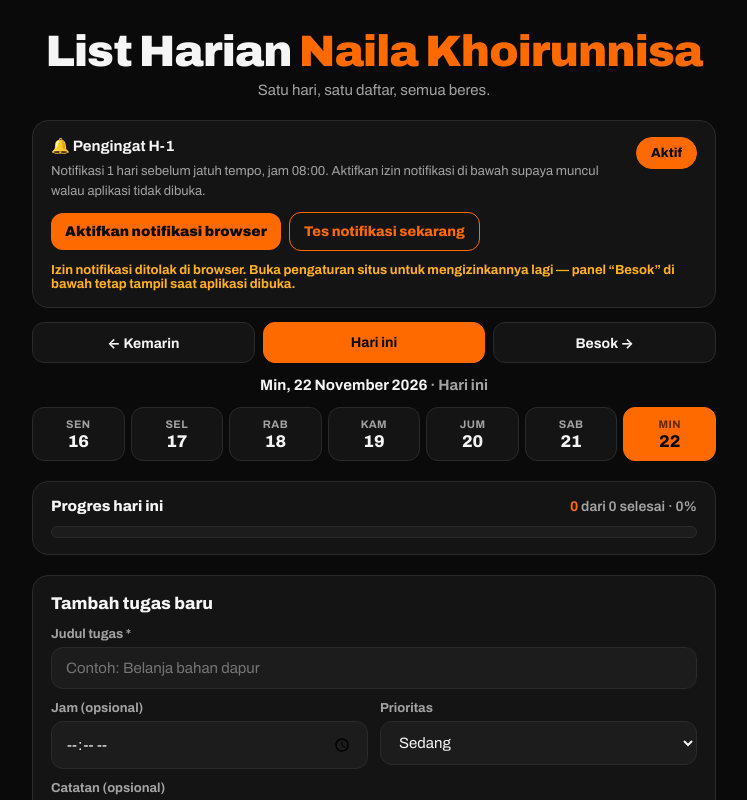
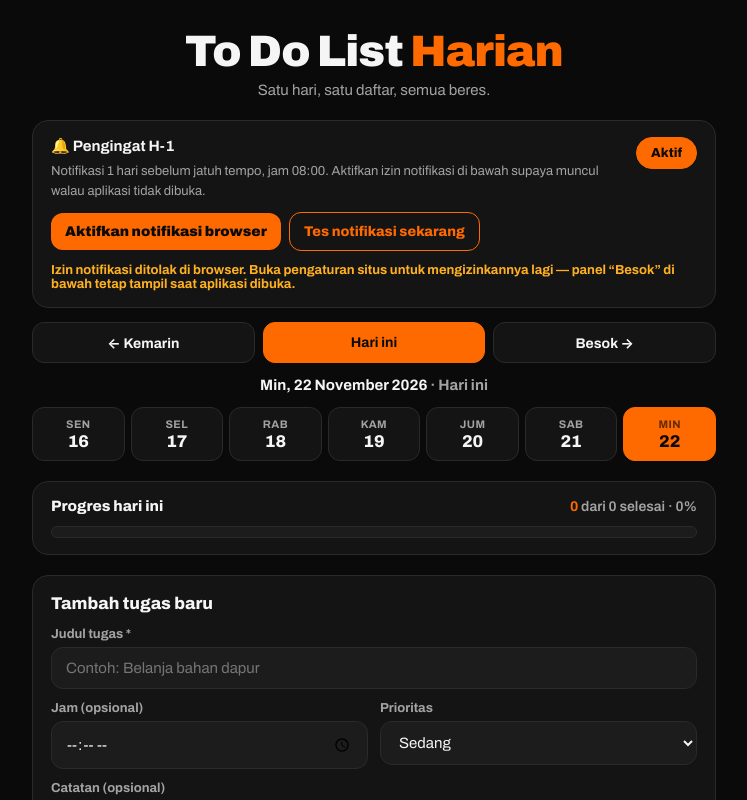
Before and after one commit to bagusalfian/coba, a Next.js app: page / in a window 1280 px wide. Shown: the top 800 px of the page, without its empty margins (266-1013 px from the left). Built offline with nearby package versions, Linux system fonts and the light colour scheme.

Commit message:
Ganti judul jadi To Do List Harian, hapus nama Naila Khoirunnisa

```diff
--- a/app/layout.jsx
+++ b/app/layout.jsx
@@ -1,7 +1,7 @@
 import './globals.css';
 
 export const metadata = {
-  title: 'List Harian Naila Khoirunnisa',
+  title: 'To Do List Harian',
   description: 'Daftar tugas harian — sederhana, cepat, tersimpan di perangkatmu.',
   manifest: '/manifest.webmanifest',
 };
--- a/app/page.jsx
+++ b/app/page.jsx
@@ -328,7 +328,7 @@ export default function Home() {
       <main className="app">
         <header className="header">
           <h1>
-            List Harian <span>Naila Khoirunnisa</span>
+            To Do List <span>Harian</span>
           </h1>
           <p className="tagline">Satu hari, satu daftar, semua beres.</p>
         </header>
@@ -341,7 +341,7 @@ export default function Home() {
     <main className="app">
       <header className="header">
         <h1>
-          List Harian <span>Naila Khoirunnisa</span>
+          To Do List <span>Harian</span>
         </h1>
         <p className="tagline">Satu hari, satu daftar, semua beres.</p>
       </header>
--- a/public/sw.js
+++ b/public/sw.js
@@ -1,4 +1,4 @@
-const CACHE = 'todo-harian-v2';
+const CACHE = 'todo-harian-v3';
 
 // Ketuk notifikasi pengingat H-1 -> buka / fokuskan aplikasi.
 self.addEventListener('notificationclick', (event) => {
```
Also changed, not shown: public/manifest.webmanifest.
